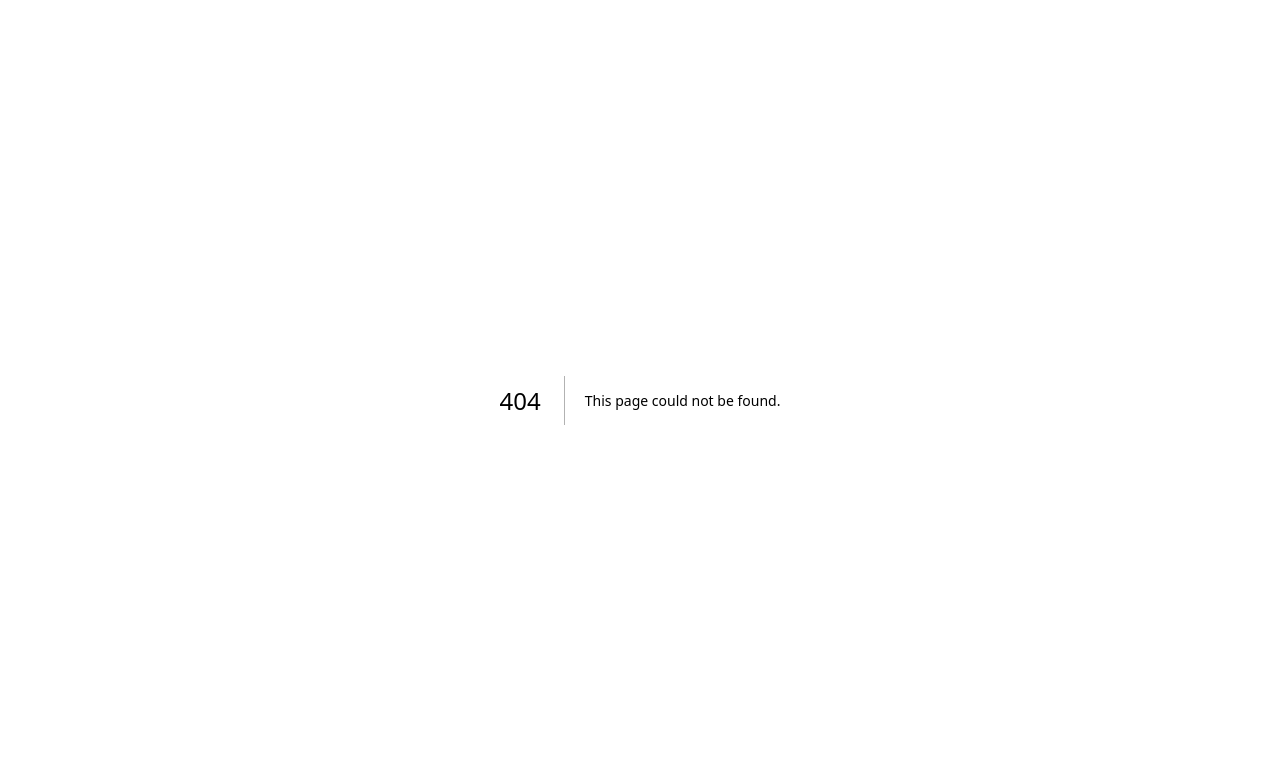
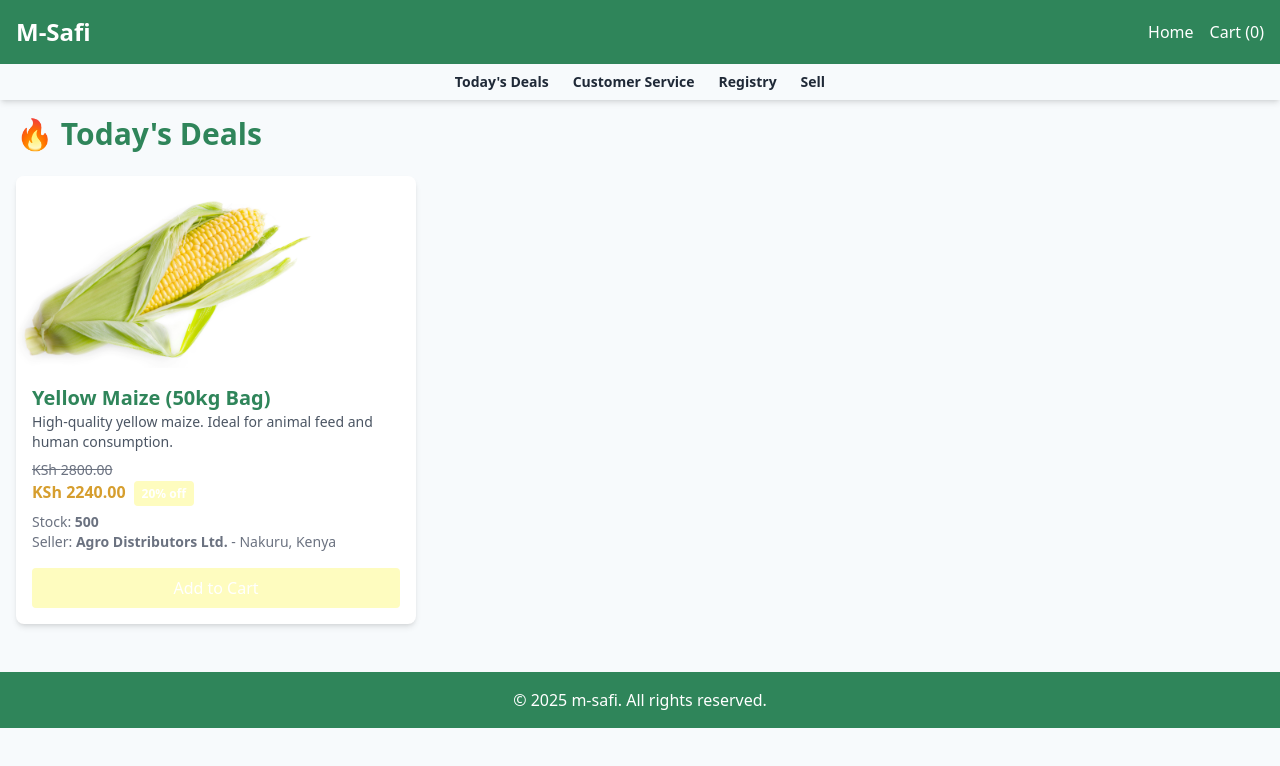
Before and after one commit to cheboi/m-safi-client, a Next.js app: page /deals in a window 1280 px wide. Before the commit this address had no page. Shown: the top 766 px of the page. Built offline with nearby package versions, Linux system fonts and the light colour scheme.

Commit message:
prog:created deals page and subheader

```diff
--- a/app/components/Header.tsx
+++ b/app/components/Header.tsx
@@ -2,11 +2,13 @@
 
 import Link from "next/link";
 import { useCart } from "@/app/context/CartContext";
+import SubHeader from "./SubHeader";
 
 export default function Header() {
   const { cart } = useCart();
 
   return (
+    <>
     <header className="bg-primary-dark text-white p-4">
       <div className="container mx-auto flex justify-between items-center">
         <h1 className="text-2xl font-bold">M-Safi</h1>
@@ -26,5 +28,7 @@ export default function Header() {
         </nav>
       </div>
     </header>
+    <SubHeader />
+    </>
   );
 }
--- /dev/null
+++ b/app/components/SubHeader.tsx
@@ -0,0 +1,22 @@
+import Link from "next/link";
+
+export default function SubHeader() {
+  return (
+    <div className="bg-primary-light text-gray-800 p-2 shadow-md">
+      <div className="container mx-auto flex justify-center space-x-6 text-sm font-semibold">
+        <Link href="/deals" className="hover:text-primary-dark">
+          Today's Deals
+        </Link>
+        <Link href="#" className="hover:text-primary-dark">
+          Customer Service
+        </Link>
+        <Link href="#" className="hover:text-primary-dark">
+          Registry
+        </Link>
+        <Link href="#" className="hover:text-primary-dark">
+          Sell
+        </Link>
+      </div>
+    </div>
+  );
+}
--- a/app/data/products.ts
+++ b/app/data/products.ts
@@ -72,7 +72,7 @@ export const products: Product[] = [
     category: "Grains & Cereals",
     subcategory: "Cereals",
     price: 2800,
-    discount: 5,
+    discount: 20,
     image: "/images/maize.jpg",
     stock: 500,
     description:
--- /dev/null
+++ b/app/deals/page.tsx
@@ -0,0 +1,33 @@
+import { products } from "@/app/data/products";
+import ProductCard from "@/app/components/ProductCard";
+import Header from "@/app/components/Header";
+import Footer from "@/app/components/Footer";
+
+export default function DealsPage() {
+  const deals = products.filter(
+    (product) => product.discount && product.discount >= 20
+  );
+
+  return (
+    <div className="min-h-screen bg-primary-light">
+      <Header />
+      <main className="container mx-auto p-4">
+        <h1 className="text-3xl font-bold text-primary-dark mb-6">
+          🔥 Today's Deals
+        </h1>
+        {deals.length > 0 ? (
+          <div className="grid grid-cols-1 md:grid-cols-3 gap-6">
+            {deals.map((product) => (
+              <ProductCard key={product.id} product={product} />
+            ))}
+          </div>
+        ) : (
+          <p className="text-center text-gray-600">
+            No deals available at the moment.
+          </p>
+        )}
+      </main>
+      <Footer />
+    </div>
+  );
+}
```
